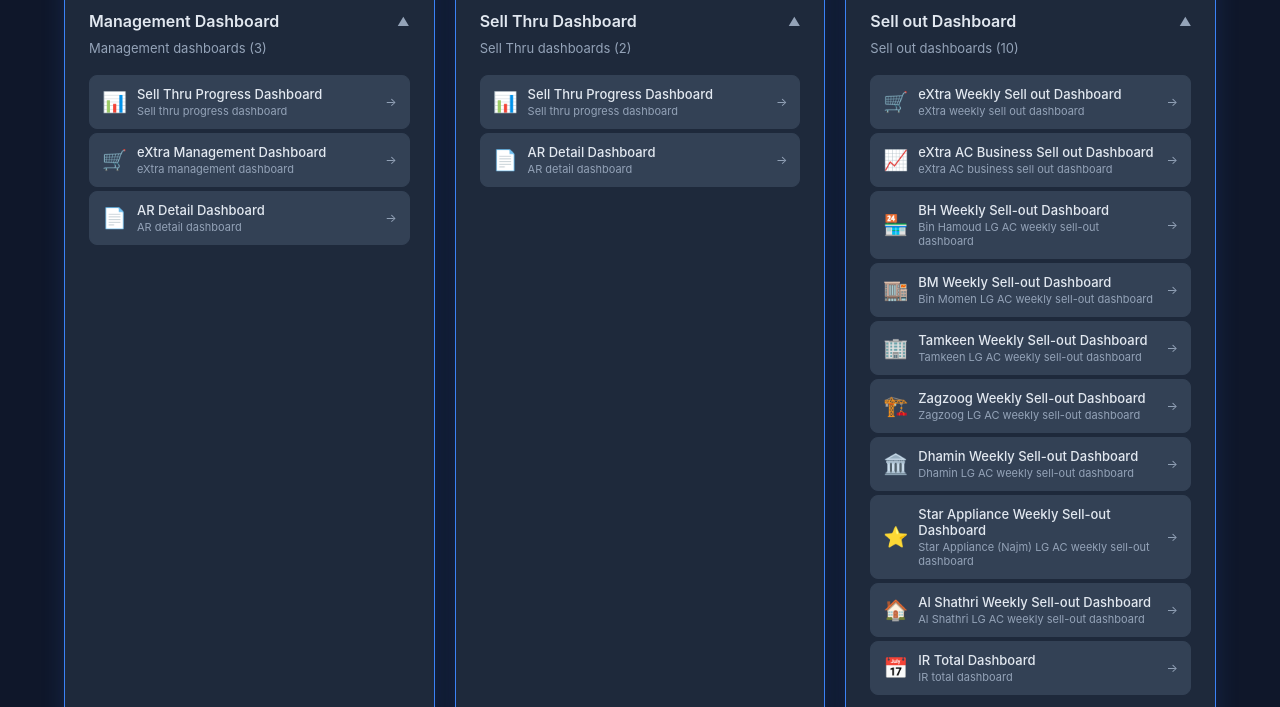
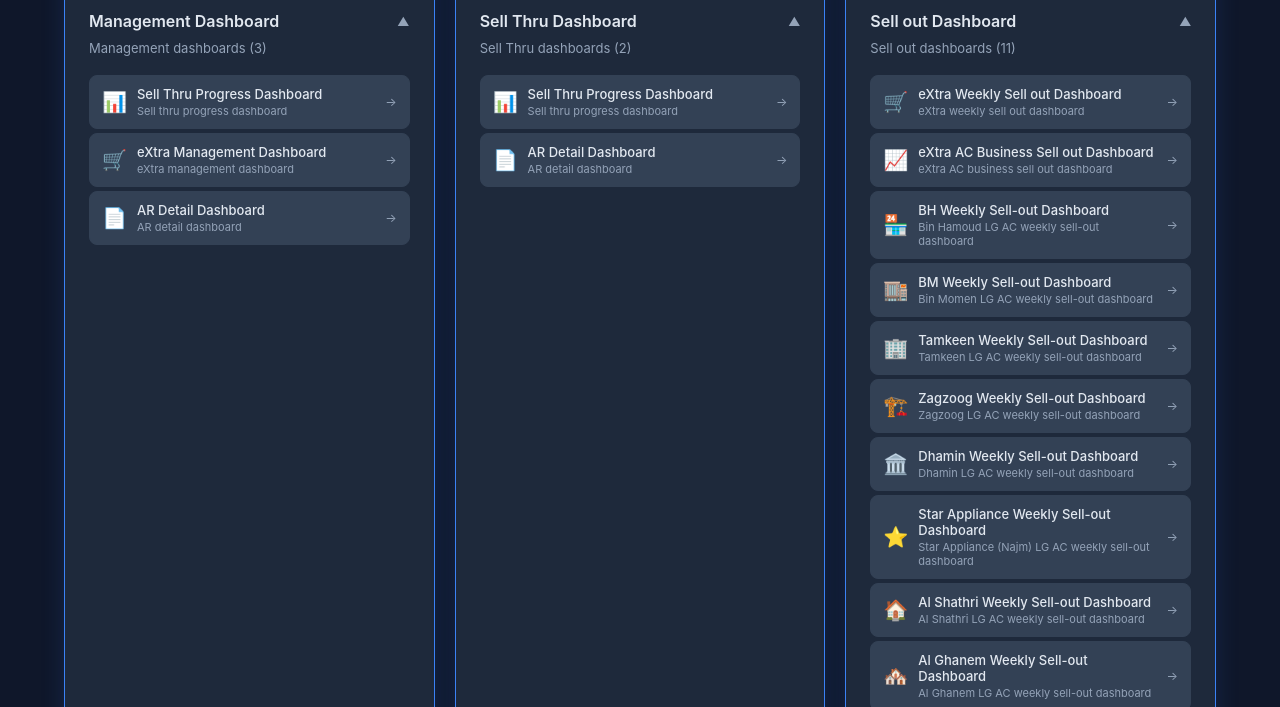
Before and after one commit to perfectjjong/Shaker-MD-App, a website: page docs/index.html in a window 1280 px wide. Shown: the part 273-980 px from the top of the page. Drawn offline with Linux system fonts and the light colour scheme.

Commit message:
Add Al Ghanem Sellout dashboard to main & sellout pages (below Al Shathri)

```diff
--- a/docs/index.html
+++ b/docs/index.html
@@ -309,7 +309,7 @@
       },
       {
         name: 'Sell out Dashboard',
-        description: 'Sell out dashboards (10)',
+        description: 'Sell out dashboards (11)',
         icon: '📦',
         children: [
           { name: 'eXtra Weekly Sell out Dashboard', description: 'eXtra weekly sell out dashboard', url: '/dashboards/extra-sellout/', icon: '🛒' },
@@ -321,6 +321,7 @@
           { name: 'Dhamin Weekly Sell-out Dashboard', description: 'Dhamin LG AC weekly sell-out dashboard', url: '/dashboards/dhamin-sellout/', icon: '🏛️' },
           { name: 'Star Appliance Weekly Sell-out Dashboard', description: 'Star Appliance (Najm) LG AC weekly sell-out dashboard', url: '/dashboards/star-appliance-sellout/', icon: '⭐' },
           { name: 'Al Shathri Weekly Sell-out Dashboard', description: 'Al Shathri LG AC weekly sell-out dashboard', url: '/dashboards/al-shathri-sellout/', icon: '🏠' },
+          { name: 'Al Ghanem Weekly Sell-out Dashboard', description: 'Al Ghanem LG AC weekly sell-out dashboard', url: '/dashboards/al-ghanem-sellout/', icon: '🏘️' },
           { name: 'IR Total Dashboard', description: 'IR total dashboard', url: '/dashboards/ir-total/', icon: '📅' },
         ],
       },
```
Also changed, not shown: docs/sellout/index.html (+1 -0 lines).
